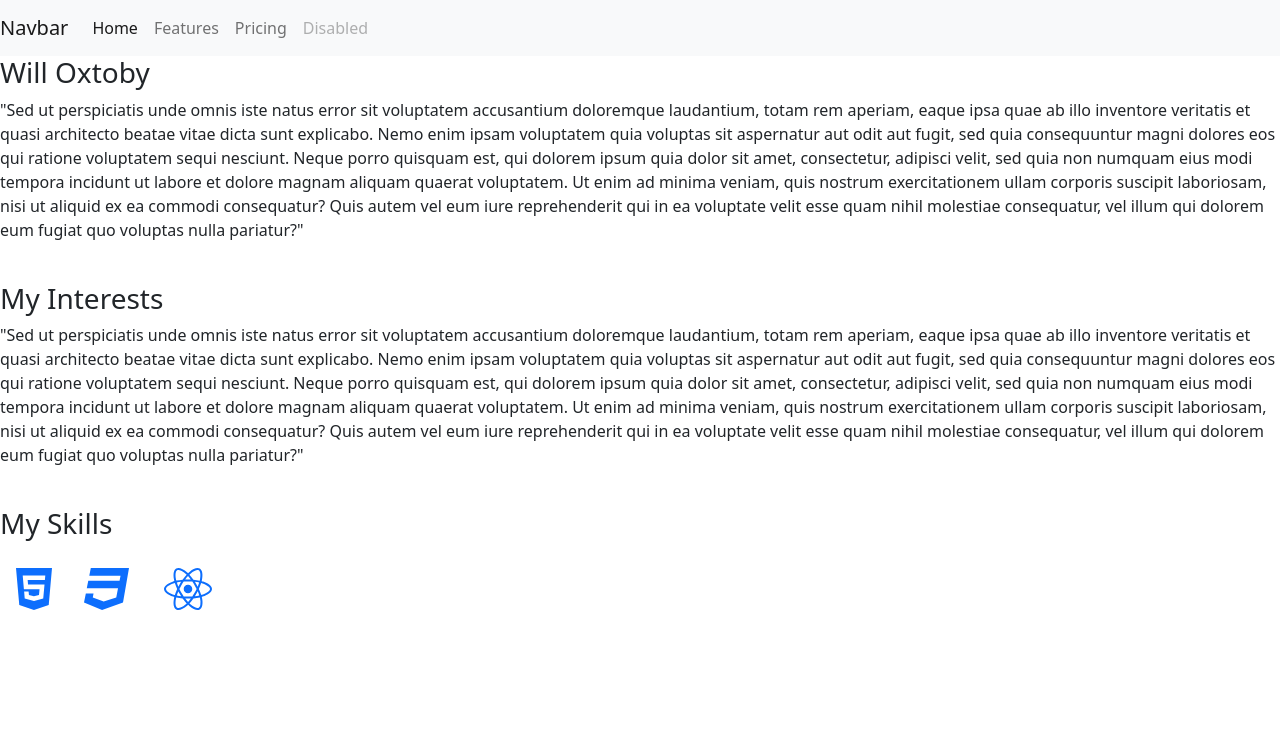
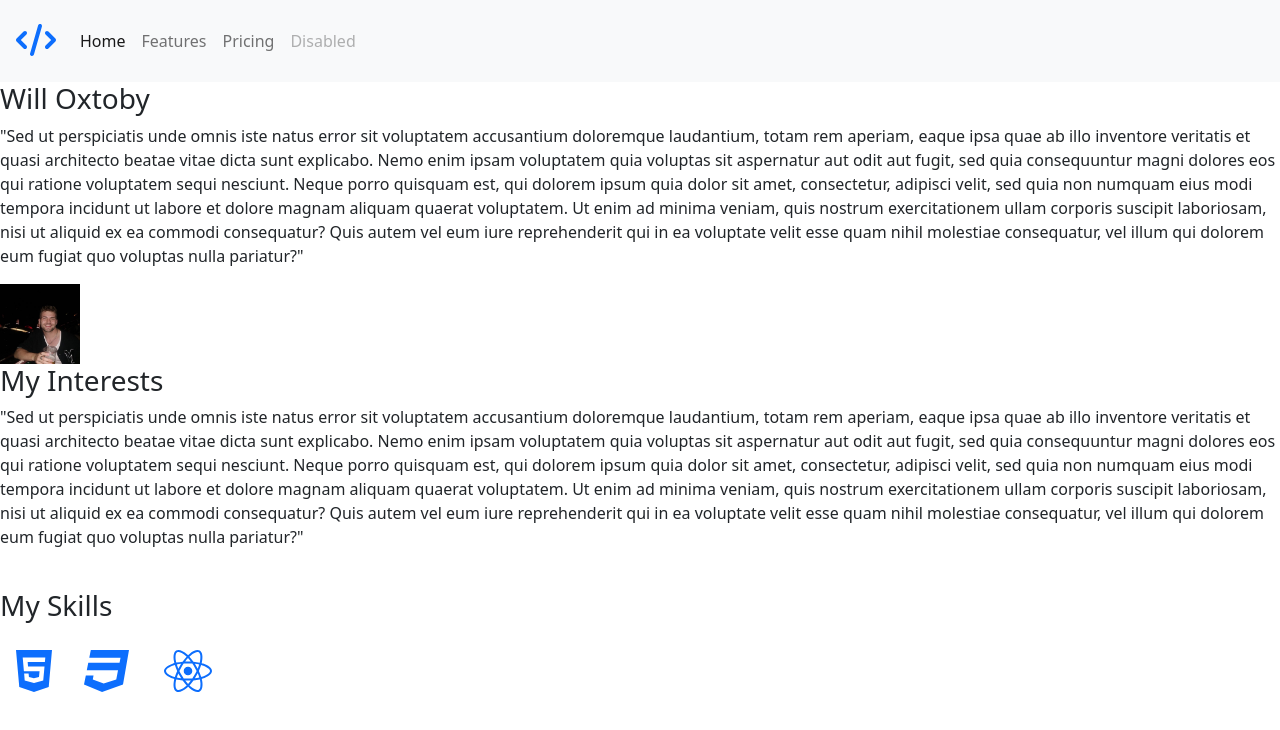
Before and after one commit to Will4422/personal-portfolio, a React (Create React App) app in the folder my-app/: page / in a window 1280 px wide. Shown: the top 730 px of the page. Built offline with nearby package versions, Linux system fonts and the light colour scheme.

Commit message:
styling, links

```diff
--- a/my-app/src/content.js
+++ b/my-app/src/content.js
@@ -1,12 +1,16 @@
 import React from "react";
+import headshot from "/Users/willoxtoby/Documents/GitHub/personal-portfolio/my-app/src/imgs/headshot.jpg"
+import "/Users/willoxtoby/Documents/GitHub/personal-portfolio/my-app/src/styles/content.css"
 
 const Content = () => {
     return (
         <div>
             <div>
                 <h3>Will Oxtoby</h3>
-                <p>"Sed ut perspiciatis unde omnis iste natus error sit voluptatem accusantium doloremque laudantium, totam rem aperiam, eaque ipsa quae ab illo inventore veritatis et quasi architecto beatae vitae dicta sunt explicabo. Nemo enim ipsam voluptatem quia voluptas sit aspernatur aut odit aut fugit, sed quia consequuntur magni dolores eos qui ratione voluptatem sequi nesciunt. Neque porro quisquam est, qui dolorem ipsum quia dolor sit amet, consectetur, adipisci velit, sed quia non numquam eius modi tempora incidunt ut labore et dolore magnam aliquam quaerat voluptatem. Ut enim ad minima veniam, quis nostrum exercitationem ullam corporis suscipit laboriosam, nisi ut aliquid ex ea commodi consequatur? Quis autem vel eum iure reprehenderit qui in ea voluptate velit esse quam nihil molestiae consequatur, vel illum qui dolorem eum fugiat quo voluptas nulla pariatur?"</p>
-                <img />
+                <div className="parent">
+                    <p className="firstChild">"Sed ut perspiciatis unde omnis iste natus error sit voluptatem accusantium doloremque laudantium, totam rem aperiam, eaque ipsa quae ab illo inventore veritatis et quasi architecto beatae vitae dicta sunt explicabo. Nemo enim ipsam voluptatem quia voluptas sit aspernatur aut odit aut fugit, sed quia consequuntur magni dolores eos qui ratione voluptatem sequi nesciunt. Neque porro quisquam est, qui dolorem ipsum quia dolor sit amet, consectetur, adipisci velit, sed quia non numquam eius modi tempora incidunt ut labore et dolore magnam aliquam quaerat voluptatem. Ut enim ad minima veniam, quis nostrum exercitationem ullam corporis suscipit laboriosam, nisi ut aliquid ex ea commodi consequatur? Quis autem vel eum iure reprehenderit qui in ea voluptate velit esse quam nihil molestiae consequatur, vel illum qui dolorem eum fugiat quo voluptas nulla pariatur?"</p>
+                    <img src={headshot} className="headshot firstChild"/>
+                </div>
             </div>
             <div>
                 <h3>My Interests</h3>
--- a/my-app/src/navigation/navbar.js
+++ b/my-app/src/navigation/navbar.js
@@ -1,11 +1,14 @@
 import React from "react";
-
-import bootstrap from 'bootstrap';
+import { FontAwesomeIcon } from '@fortawesome/react-fontawesome'
+import {faCode} from "@fortawesome/free-solid-svg-icons"
+import "/Users/willoxtoby/Documents/GitHub/personal-portfolio/my-app/src/styles/navbar.css"
 
 const Navbar = () => {
     return (
         <nav class="navbar navbar-expand-lg navbar-light bg-light">
-            <a class="navbar-brand" href="#">Navbar</a>
+            <a class="navbar-brand" href="#" className="navBrand">
+                <FontAwesomeIcon icon={faCode} size="2x"/>
+            </a>
             <button class="navbar-toggler" type="button" data-toggle="collapse" data-target="#navbarNavAltMarkup" aria-controls="navbarNavAltMarkup" aria-expanded="false" aria-label="Toggle navigation">
                 <span class="navbar-toggler-icon"></span>
             </button>
--- /dev/null
+++ b/my-app/src/styles/content.css
@@ -0,0 +1,13 @@
+.headshot {
+    height: 5rem;
+    width: 5rem;
+}
+
+.parent {
+    text-align: left;
+}
+
+.firstChild {
+    display: inline-block;
+    vertical-align: middle;
+}
--- /dev/null
+++ b/my-app/src/styles/navbar.css
@@ -0,0 +1,11 @@
+.navBrand {
+    margin: 1rem;
+}
+
+a {
+    color: black;
+}
+
+a:hover {
+    color: darkgray;
+}
```
Also changed, not shown: my-app/src/imgs/headshot.jpg (added).
